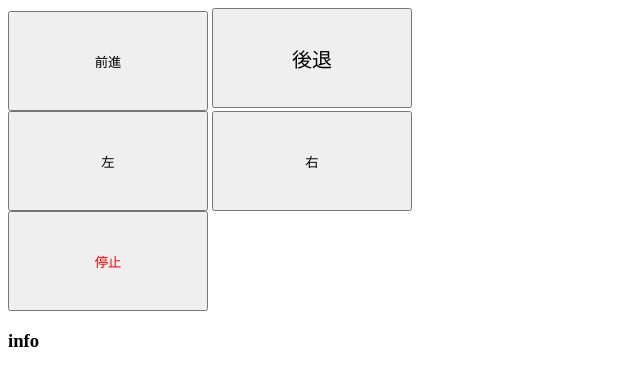
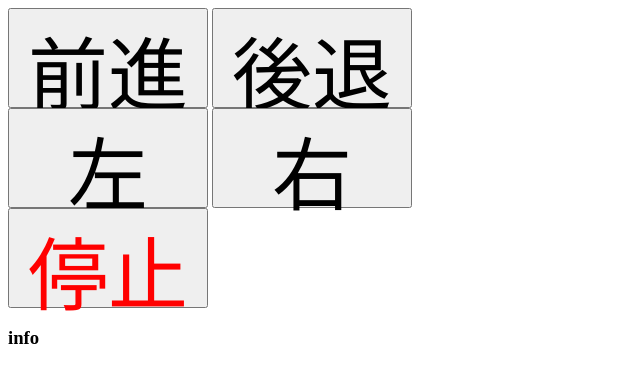
Before and after one commit to akeyi2018/FlaskStudy, a Flask app: page / in a window 1280 px wide. Shown: the top 386 px of the page, without its empty margins (0-640 px from the left). Run offline with Flask 2, Linux system fonts and the light colour scheme; some libraries are stand-ins or nearby versions.

Commit message:
controller

```diff
--- a/robot/templates/front_back.html
+++ b/robot/templates/front_back.html
@@ -11,13 +11,13 @@
 
 <body>
   <div id="main">
-      <button id="front" style="width:200px;height:100px;">前進</button>
-      <button id="back" style="width:200px;height:100px;font-size: 20px;">後退</button>
+      <button id="front" style="width:200px;height:100px;font-size:80px;">前進</button>
+      <button id="back" style="width:200px;height:100px;font-size:80px;">後退</button>
       <br>
-      <button id="left" style="width:200px;height:100px">左</button>
-      <button id="right" style="width:200px;height:100px">右</button>
+      <button id="left" style="width:200px;height:100px;font-size:80px;">左</button>
+      <button id="right" style="width:200px;height:100px;font-size:80px;">右</button>
       <br>
-      <button id="stop" style="width:200px;height:100px;color:#ff0000">停止</button>
+      <button id="stop" style="width:200px;height:100px;font-size:80px;color:#ff0000">停止</button>
       <h3><p id="info" >info</p></h3>
   </div>
 </body>
```
